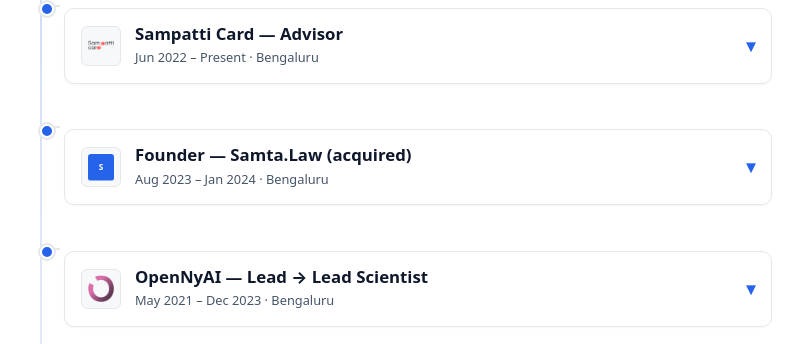
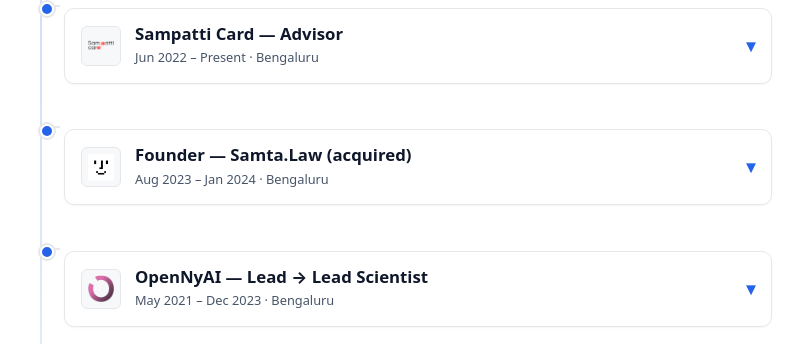
Before and after one commit to saurabh-karn/saurabh-karn.github.io, a Jekyll site: the page built from index.html, in a window 1280 px wide and 900 px high, scrolled down 667 px. Shown: the part 106-450 px from the top of the window, without its empty margins (238-1042 px from the left). Built offline with Jekyll 4.4.1, drawn with Linux system fonts in a browser that asks for light colours.

Commit message:
Fix Samta.Law logo: use correct branding

```diff
--- a/index.html
+++ b/index.html
@@ -49,7 +49,7 @@
   <li class="timeline-item">
     <details class="timeline-card">
       <summary>
-        <img src="{{ '/assets/logos/samta.svg' | relative_url }}" alt="Samta.Law" class="company-logo" />
+        <img src="{{ '/assets/logos/samta.png' | relative_url }}" alt="Samta.Law" class="company-logo" />
         <div class="card-title">
           <h3>Founder — Samta.Law (acquired)</h3>
           <p class="card-meta">Aug 2023 – Jan 2024 · Bengaluru</p>
```
Also changed, not shown: assets/logos/samta.png (added), assets/logos/samta.svg (deleted).
